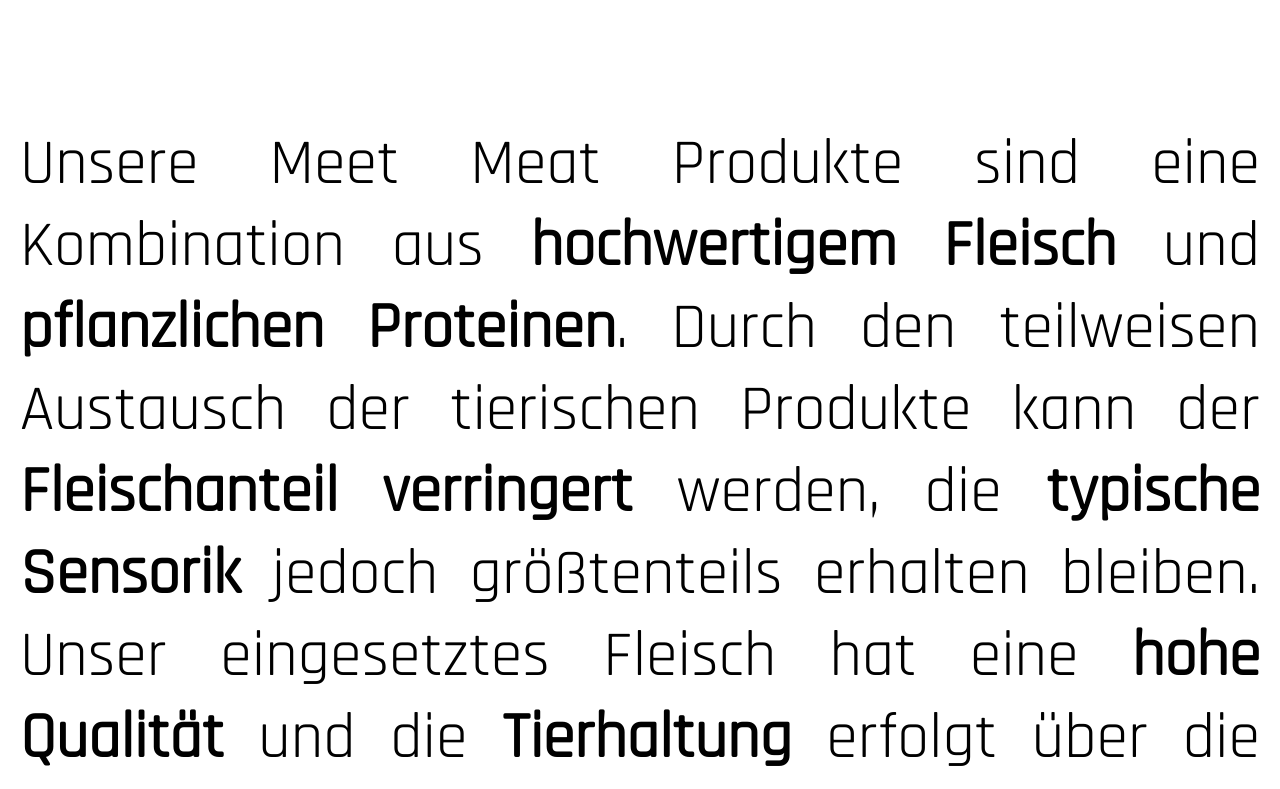
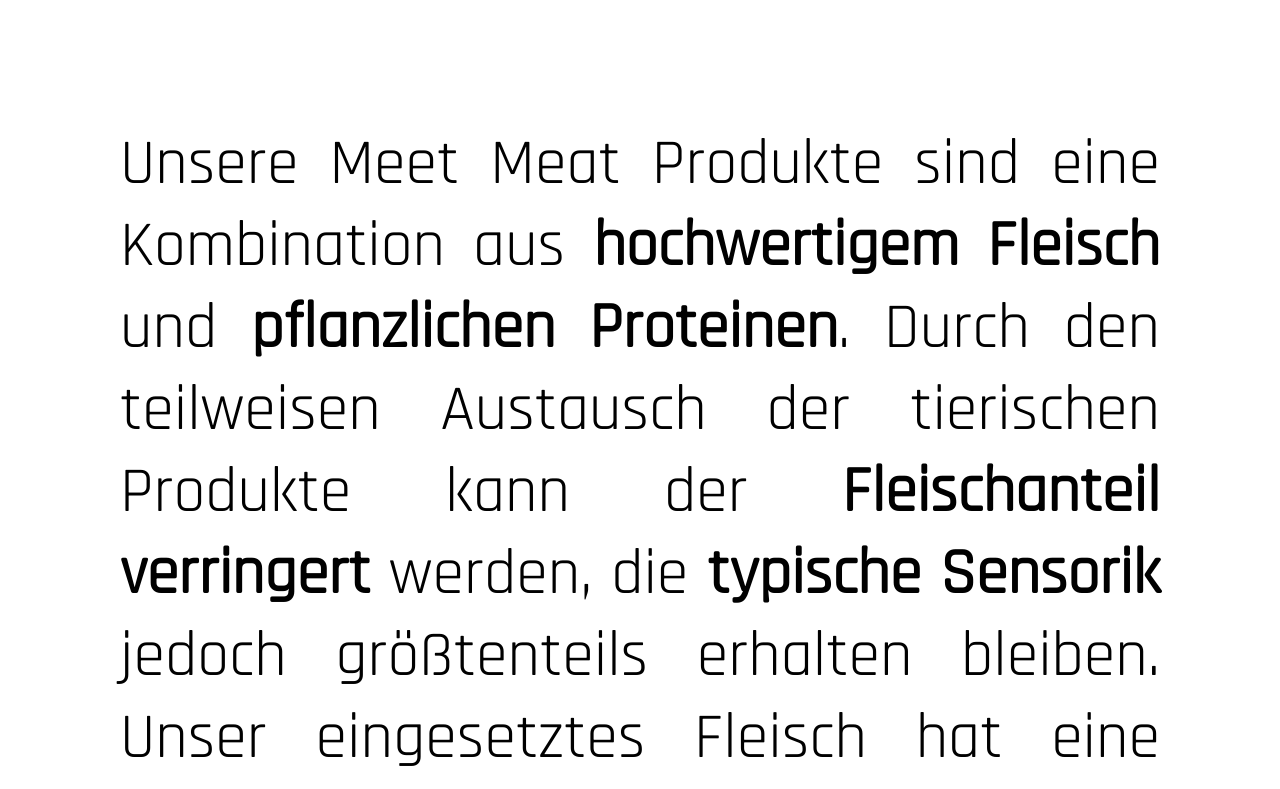
Before and after one commit to shuralw/meetmeat, an Angular app: page /Start in a window 1280 px wide. Shown: the part 740-1529 px from the top of the page. Built offline with nearby package versions, Linux system fonts and the light colour scheme.

Commit message:
Textabstände

```diff
--- a/src/app/bratwurstpro/bratwurstpro.component.scss
+++ b/src/app/bratwurstpro/bratwurstpro.component.scss
@@ -8,6 +8,8 @@
 $fontsizeHeadinggroß: 6rem;
 $fontsizeFließtextgroß: 4rem;
 $fontsizeZutatengroß: 4rem;
+$Abstandfließtext: 15px;
+$Abstandfließtextgroß: 100px;
 
 .gridcontainer {
     display: grid;
@@ -15,7 +17,7 @@
     grid-template-areas: "bratwurstnatur" "bratwurstpro_überschrift" "bratwurstpro_text" "inhaltsstoffe_überschrift" "inhaltsstoffe_übersicht" "zubereitungshinweise_überschrift" "zubereitungshinweise_übersicht" "schlusswort";
     position: absolute;
     top: 80px;
-    grid-row-gap: 35px;
+    grid-row-gap: 15px;
 }
 
 .bratwurstnatur {
@@ -200,7 +202,6 @@
     color: #64bc45;
     font-family: "Indie Flower";
     font-weight: 600;
-
 }
 
 .zubereitungshinweise_übersicht {
@@ -222,6 +223,7 @@
 
 .textgrößefießtext {
     font-size: $fontsizeFließtext;
+    margin: $Abstandfließtext;
 }
 
 .textgrößezutaten {
@@ -252,6 +254,7 @@
 
     .textgrößefießtext {
         font-size: $fontsizeFließtextgroß;
+        margin: $Abstandfließtextgroß;
     }
 
     .textgrößezutaten {
--- a/src/app/start/start.component.scss
+++ b/src/app/start/start.component.scss
@@ -6,6 +6,8 @@
 $fontsizeFließtext: 1.2rem;
 $fontsizeHeadinggroß: 6rem;
 $fontsizeFließtextgroß: 4rem;
+$Abstandfließtext: 15px;
+$Abstandfließtextgroß: 100px;
 
 .gridcontainer {
     display: grid;
@@ -34,7 +36,7 @@
 
 .fließtext {
     text-align: justify;
-    padding: 0 20px;
+    margin: 0 $Abstandfließtext;
     font-family: "Rajdhani", sans-serif;
 }
 
@@ -146,4 +148,11 @@
         font-size: $fontsizeFließtextgroß;
     }
 
+    .fließtext {
+        text-align: justify;
+        padding: 0 20px;
+        margin: 0 $Abstandfließtextgroß;
+        font-family: "Rajdhani", sans-serif;
+    }
+
 }
--- a/src/app/ueberuns/ueberuns.component.html
+++ b/src/app/ueberuns/ueberuns.component.html
@@ -34,6 +34,33 @@
         Wir sind eine Gruppe von vier Studierenden der Lebensmitteltechnologie an der TH OWL und entwickeln aktuell unser eigenes Produkt. Wir sind täglich damit beschäftigt, dir das Fleischerlebnis bei gleichzeitiger Fleischreduktion zu ermöglichen. Und dies gelingt uns auch schon ziemlich gut!
     </div>
 
+    <div class="vorstellung">
+        <div class="helene">
+          <img class="box" src="assets/img/Nachhaltigkeit.jpg">
+       </div>
+       <div class="helene_text textzentrierer textgrößefießtext">
+           <p>Helene Winter</p>
+       </div>
+        <div class="jp">
+          <img class="box" src="assets/img/soja.jpg">
+        </div>
+        <div class="jp_text textzentrierer textgrößefießtext">
+            <p>Jan-Philipp Tönebön</p>
+        </div>
+        <div class="esther">
+            <img class="box" src="assets/img/schweinchen.jpg" alt="Avatar" style="width:40vw;height:40vw;">
+        </div>
+        <div class="esther_text textzentrierer textgrößefießtext">
+            <p>TEsther Gröne</p>
+        </div>
+        <div class="janna">
+         <img class="box" src="assets/img/innovation.jpg" alt="Avatar" style="width:40vw;height:40vw;">
+        </div>
+        <div class="janna_text textzentrierer textgrößefießtext">
+            <p>Janna Tholen</p>
+        </div>
+    </div>
+
     <div class="werte_überschrift textgrößeüberschriften">
         Das ist uns wichtig bei Meet Meat!
     </div>
--- a/src/app/ueberuns/ueberuns.component.scss
+++ b/src/app/ueberuns/ueberuns.component.scss
@@ -6,6 +6,8 @@
 $fontsizeFließtext: 1.2rem;
 $fontsizeHeadinggroß: 6rem;
 $fontsizeFließtextgroß: 4rem;
+$Abstandfließtext: 15px;
+$Abstandfließtextgroß: 100px;
 
 
 .gridcontainer {
@@ -31,6 +33,7 @@
 
 .team_überschrift {
     grid-area: team_überschrift;
+    margin: auto;
     text-align: auto;
     color: #64bc45;
     font-family: "Indie Flower";
@@ -40,7 +43,6 @@
 .team_übersicht {
     grid-area: team_übersicht;
     text-align: justify;
-    padding: 0 20px;
     font-family: "Rajdhani", sans-serif;
 }
 
@@ -55,7 +57,6 @@
 .werte_übersicht {
     grid-area: werte_übersicht;
     text-align: justify;
-    padding: 0 20px;
     font-family: "Rajdhani", sans-serif;
 }
 
@@ -65,6 +66,7 @@
 
 .textgrößefießtext {
     font-size: $fontsizeFließtext;
+    margin: $Abstandfließtext;
 }
 
 @media only screen and (min-width: 1000px) {
@@ -75,6 +77,7 @@
 
     .textgrößefießtext {
         font-size: $fontsizeFließtextgroß;
+        margin: $Abstandfließtextgroß;
     }
 
 }
```
